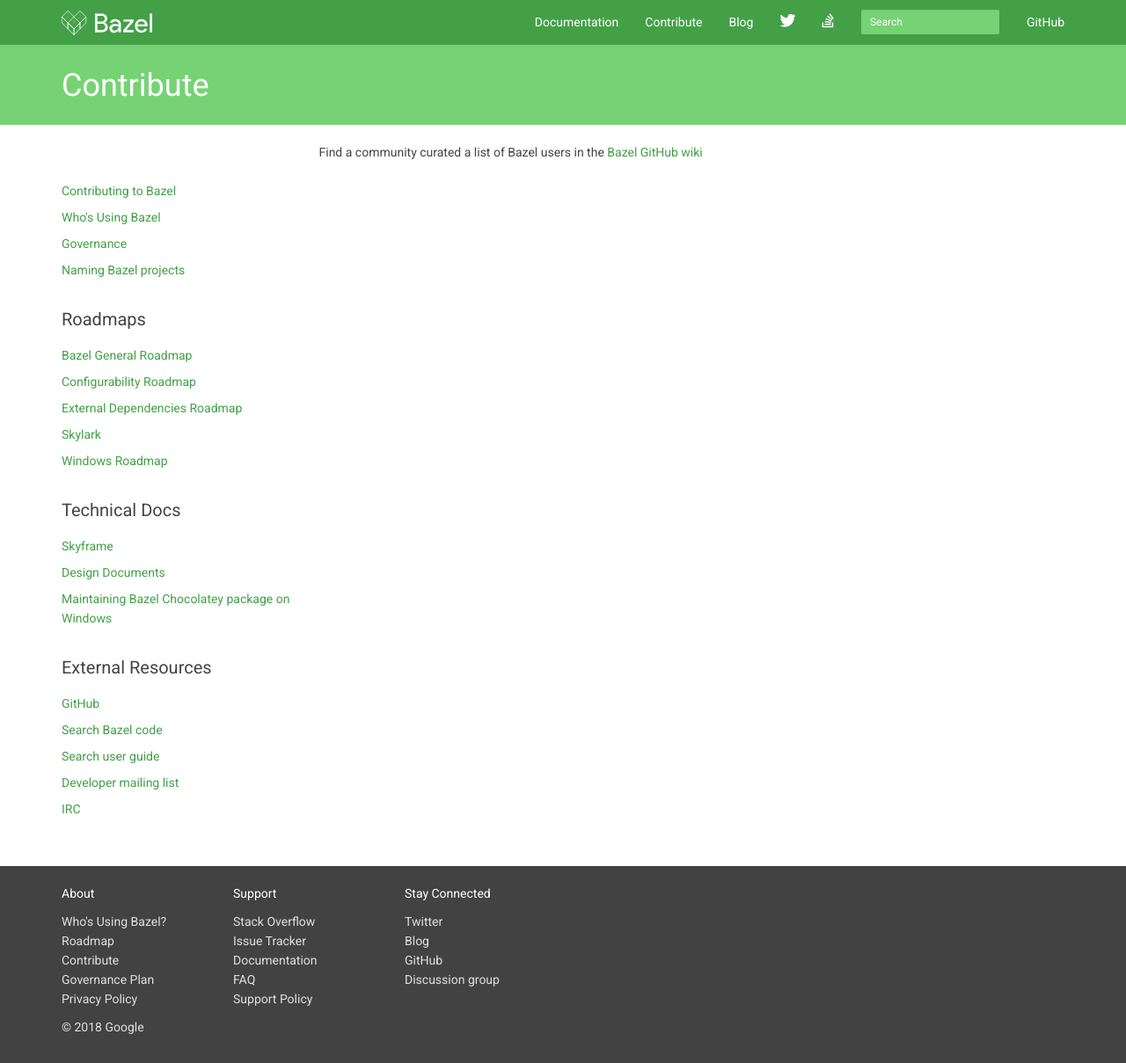
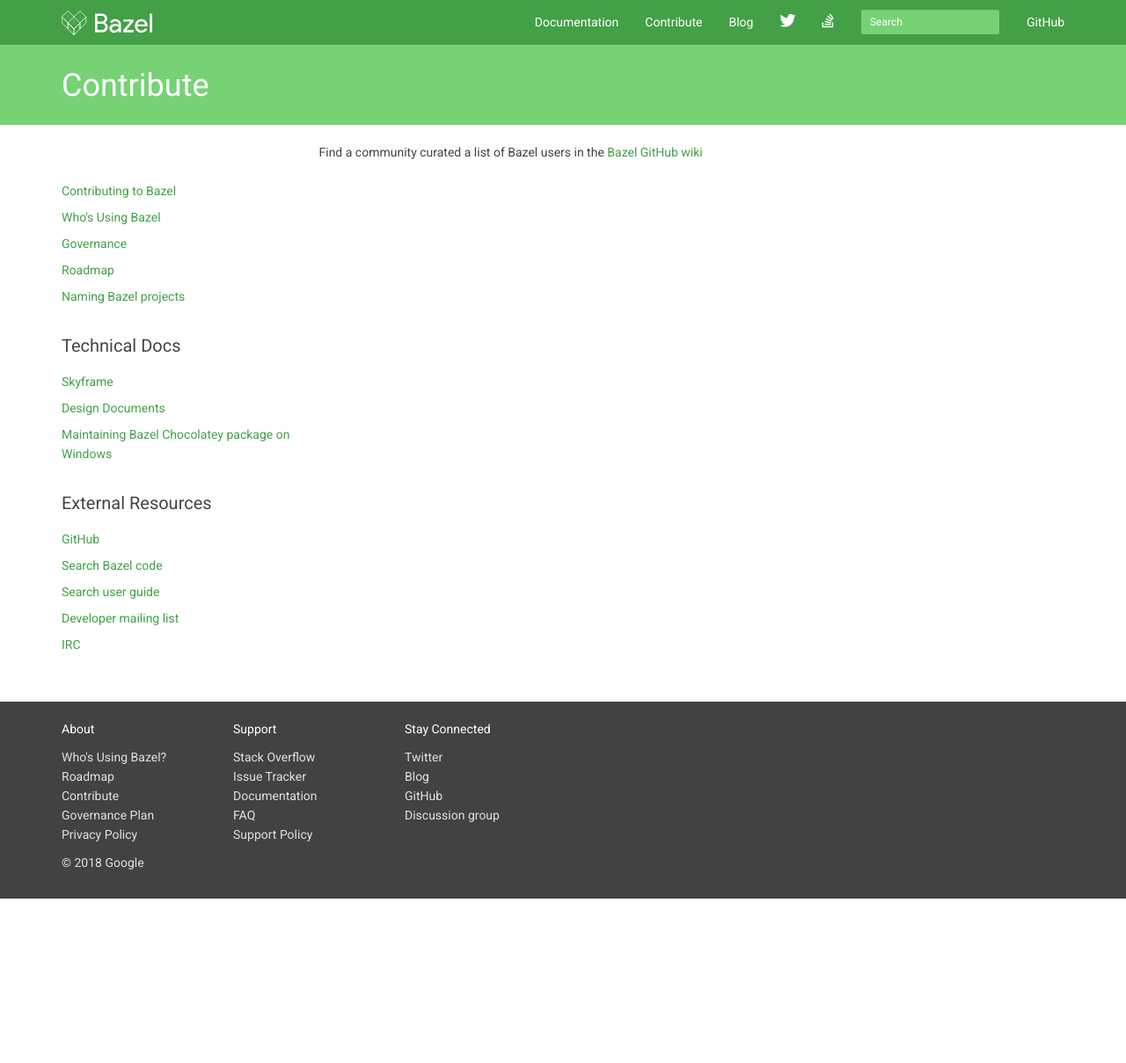
Before and after one commit to bazelbuild/bazel-website, a Jekyll site: the page built from users.md, in a window 1280 px wide and 1209 px high. Shown: the whole window at 88% size. Built offline with Jekyll 4.4.1, drawn with Linux system fonts in a browser that asks for light colours; nearby versions of some CDN libraries; library files that are not in the unit come from our copies; Markdown is read by kramdown in place of the engine named in the settings; comment, search, counter and statistics services are not loaded.

Commit message:
Remove Roadmap seciton in the menu (#127)
Users should first read about the general roadmap before going to the
subsections. Also, the menu was getting long (and it still doesn't
contain all the roadmaps).

```diff
--- a/_layouts/contribute.html
+++ b/_layouts/contribute.html
@@ -27,15 +27,8 @@
               <li><a href="/contributing.html">Contributing to Bazel</a></li>
               <li><a href="https://github.com/bazelbuild/bazel/wiki/Bazel-Users">Who's Using Bazel</a></li>
               <li><a href="/governance.html">Governance</a></li>
+              <li><a href="/roadmap.html">Roadmap</a></li>
               <li><a href="/naming.html">Naming Bazel projects</a></li>
-            </ul>
-            <h3>Roadmaps</h3>
-            <ul class="sidebar-nav">
-              <li><a href="/roadmap.html">Bazel General Roadmap</a></li>
-	      <li><a href="/roadmaps/configuration.html">Configurability Roadmap</a></li>
-	      <li><a href="/roadmaps/external-deps.html">External Dependencies Roadmap</a></li>
-	      <li><a href="/roadmaps/skylark.html">Skylark</a></li>
-              <li><a href="/roadmaps/windows.html">Windows Roadmap</a></li>
             </ul>
             <h3>Technical Docs</h3>
             <ul class="sidebar-nav">
```
